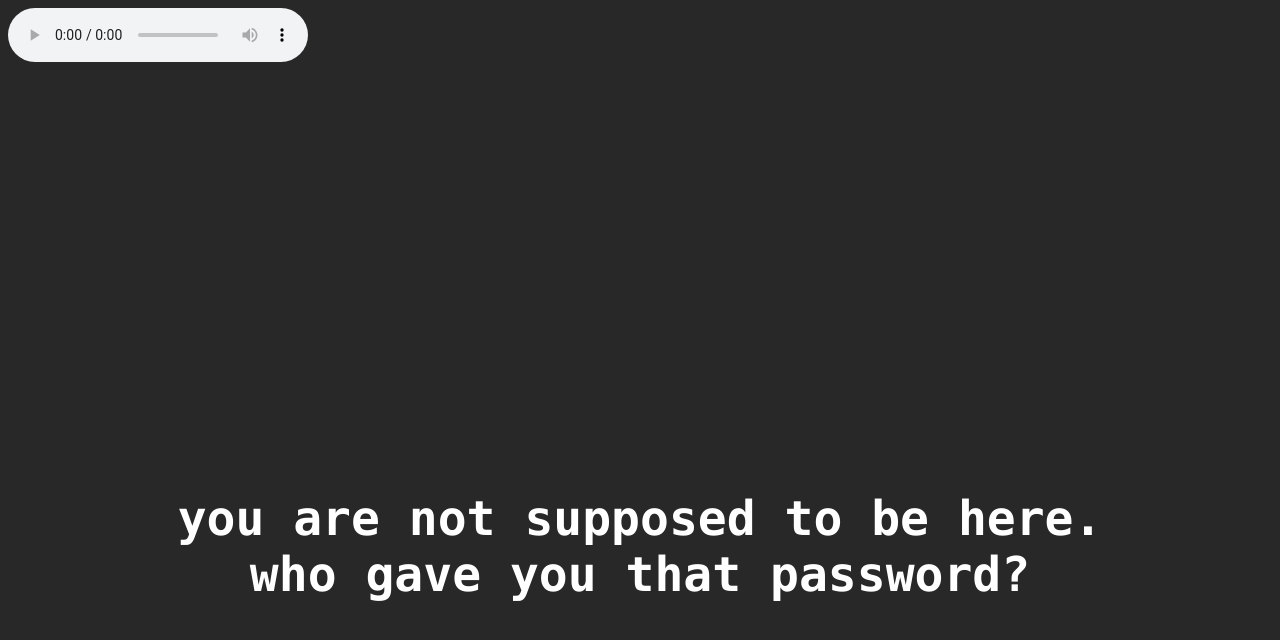
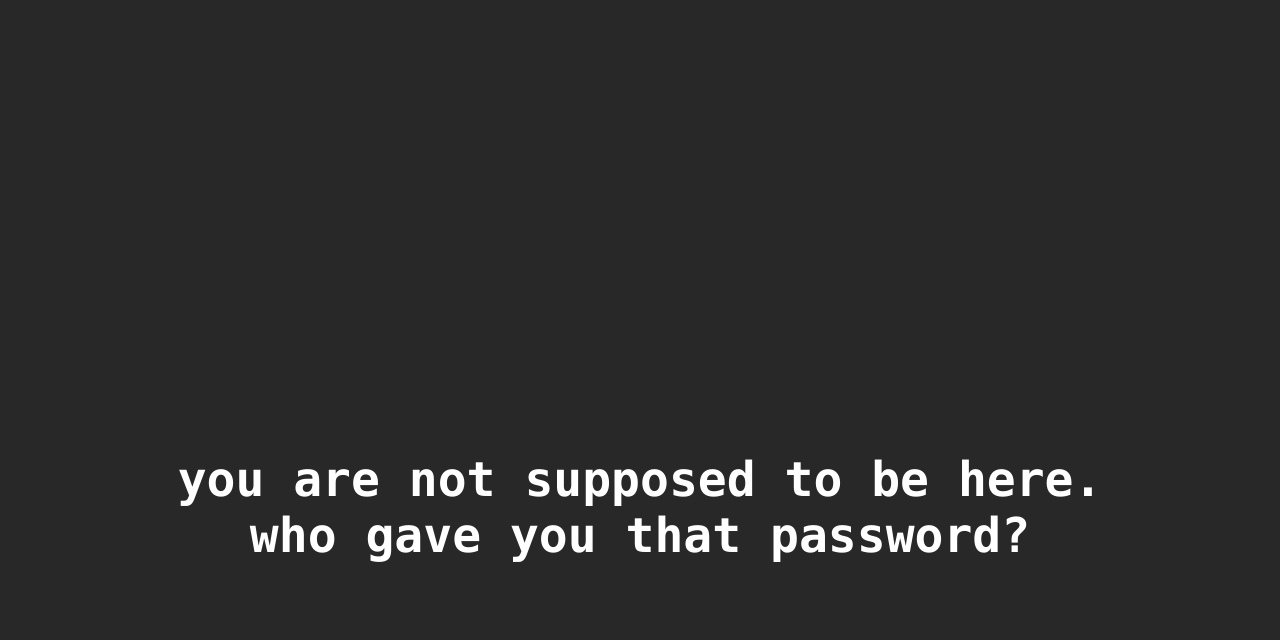
Before and after one commit to inkobee/inkosiren, a plain HTML site: page index.html in a window 1280 px wide. Drawn offline with Linux system fonts and the light colour scheme.

Commit message:
Update index.html

```diff
--- a/index.html
+++ b/index.html
@@ -5,7 +5,7 @@
     <link rel="stylesheet" type="text/css" href="/style.css">
   </head>
   <body>
-    <audio controls autoplay>
+    <audio autoplay>
       <source src="11L-siren-24542005.mp3" type="audio/mpeg">
     </audio>
     <br>
```
